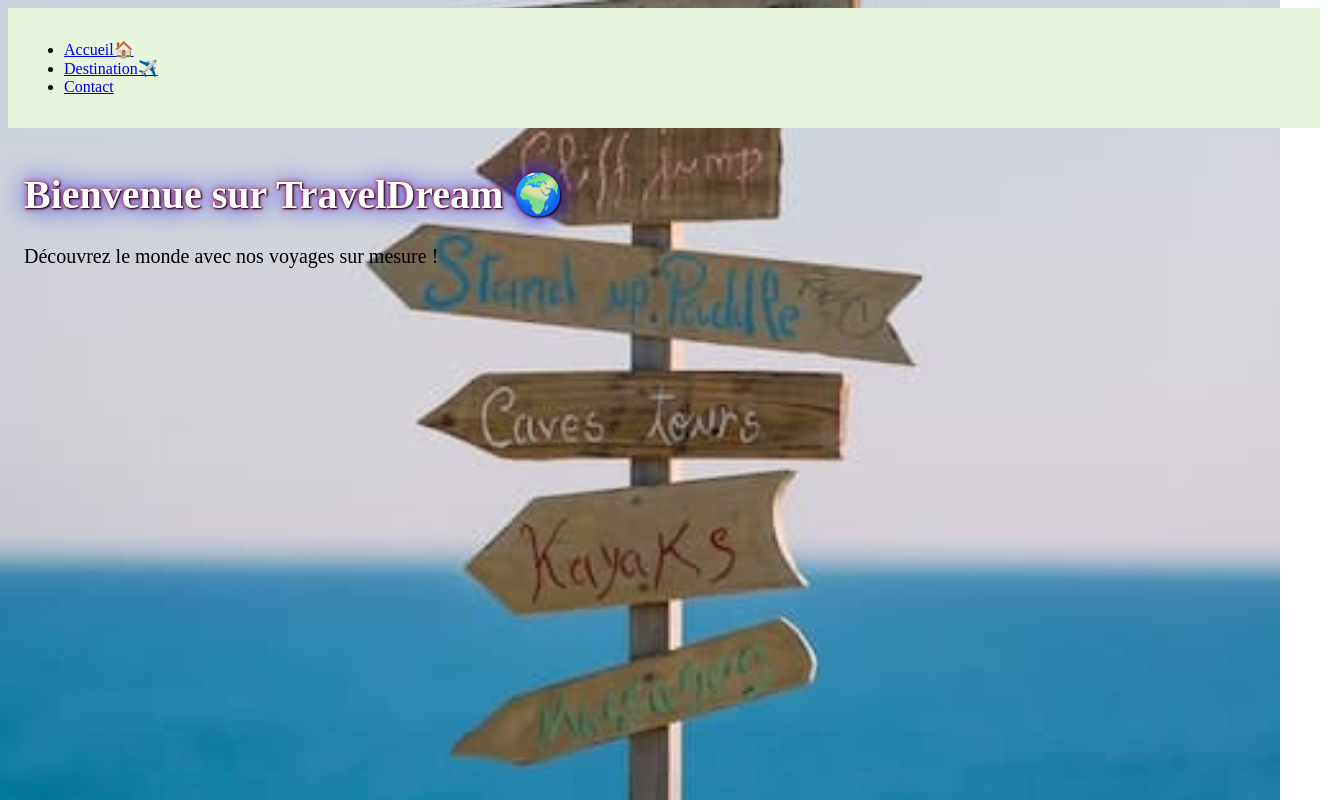
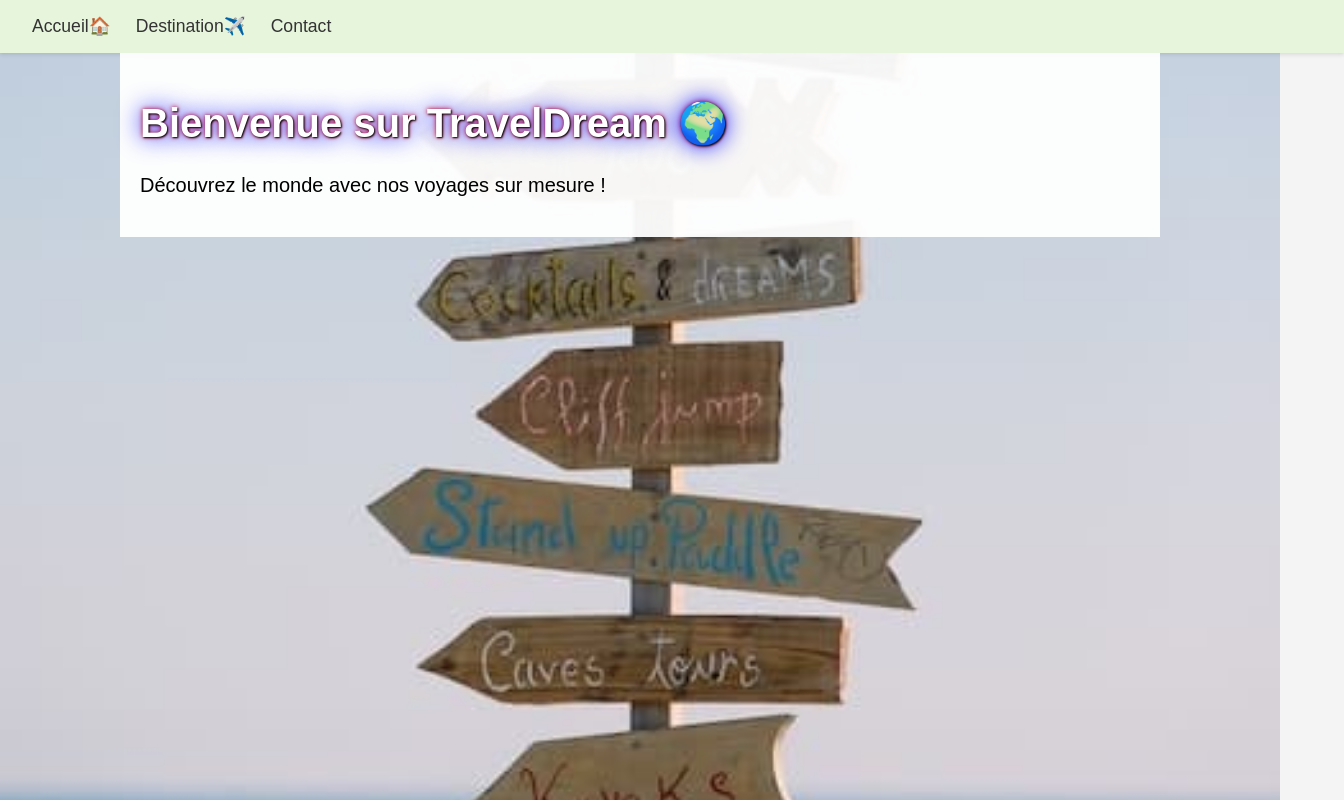
Before and after one commit to liudmyla53/API, a React (Vite) app: page / in a window 1280 px wide. Shown: the whole page, 1344 px wide, since content can reach past the window. Built offline with nearby package versions, Linux system fonts and the light colour scheme; no server answers.

Commit message:
modification CSS

```diff
--- a/src/index.css
+++ b/src/index.css
@@ -3,7 +3,47 @@ body{
    background: url('./assets/images/marten.jpg') no-repeat center/100%;
 
 }
-img{
+/*img{
  width: 25%;
  text-align: center;
+}*/
+img {
+    width: 100%;
+    max-width: 400px;
+    display: block;
+    margin: 20px auto;
+    border-radius: 8px;
+    box-shadow: 0 4px 8px rgba(0, 0, 0, 0.1);
 }
+#root > div {
+    max-width: 1000px;
+    margin: 0 auto;
+    padding: 20px;
+    background-color: rgba(255, 255, 255, 0.95);
+}
+form {
+    display: flex;
+    flex-direction: column;
+    gap: 10px;
+    padding: 20px;
+    border: 1px solid #ddd;
+    border-radius: 5px;
+}
+input[type="text"], textarea {
+    padding: 10px;
+    border: 1px solid #ccc;
+    border-radius: 4px;
+}
+button {
+    background-color: #007bff;
+    color: white;
+    padding: 10px 15px;
+    border: none;
+    border-radius: 5px;
+    cursor: pointer;
+    transition: background-color 0.3s ease;
+}
+button:disabled {
+    background-color: #ccc;
+    cursor: not-allowed;
+}
--- a/src/ui/Navbar/NavBar.module.css
+++ b/src/ui/Navbar/NavBar.module.css
@@ -1,6 +1,43 @@
-.navBar-style{
+/*.navBar-style{
     background-color: rgb(231, 245, 220);
     min-width: 100vw;
     padding: 1em;
 
+}*/
+
+.navBar-style {
+    background-color: rgb(231, 245, 220);
+    width: 100%;
+    padding: 1em 2em;
+    box-shadow: 0 2px 4px rgba(0, 0, 0, 0.1);
 }
+
+.navBar-style ul {
+    display: flex;
+    justify-content: flex-start;
+    align-items: center;
+    list-style: none;
+    margin: 0;
+    padding: 0;
+}
+.navBar-style li {
+    margin-right: 25px;
+}
+.navBar-style a {
+    text-decoration: none;
+    color: #333;
+    font-size: 1.1em;
+    font-weight: 500;
+    transition: color 0.3s ease;
+}
+.navBar-style a:hover {
+    color: #007bff;
+}
+body {
+    margin: 0;
+    font-family: 'Arial', sans-serif;
+
+    background-size: cover;
+    background-color: #f4f4f4;
+    min-height: 100vh;
+}
```
